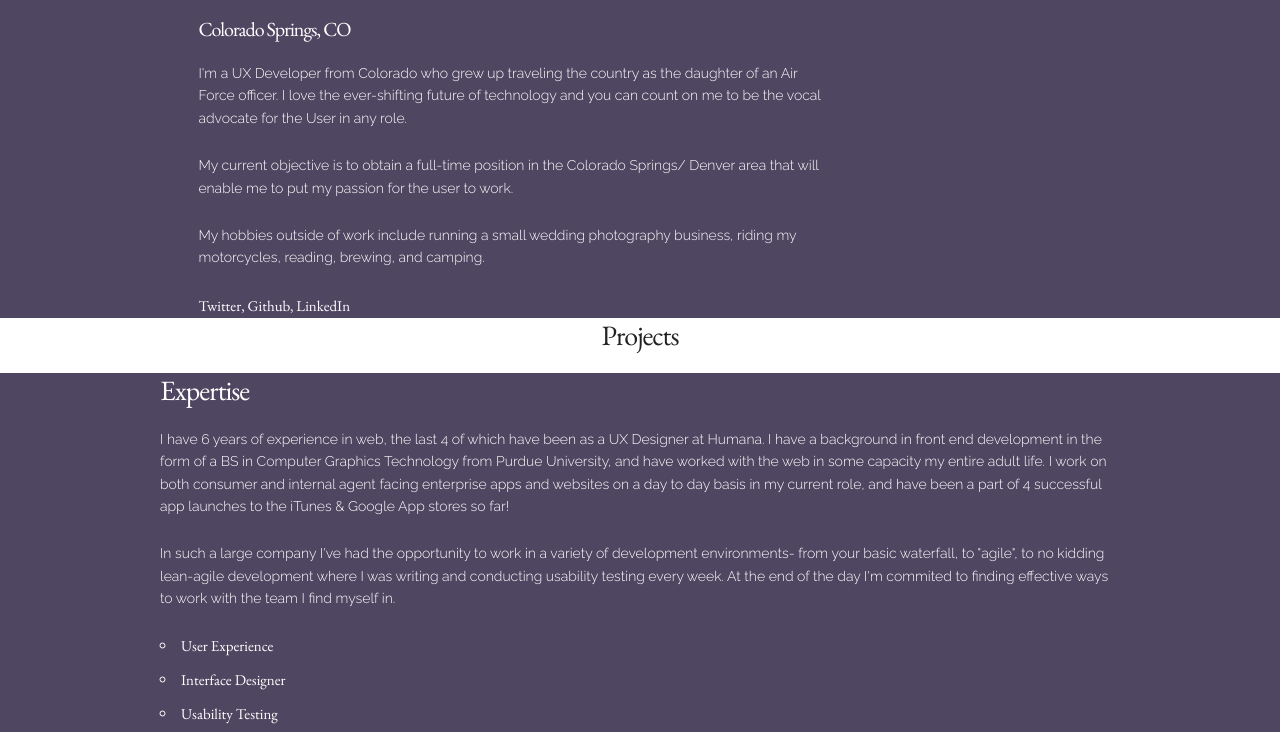
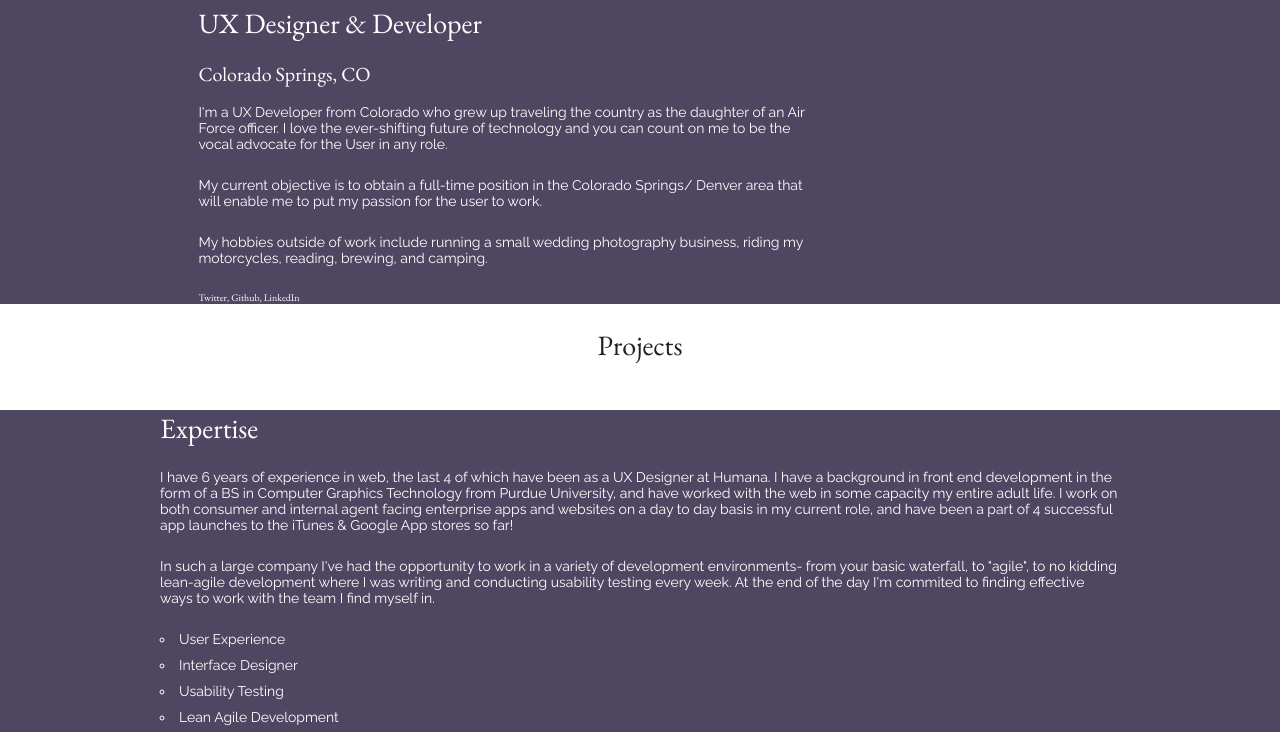
Before and after one commit to AnnaGalante/portfolio, a plain HTML site: page index.html in a window 1280 px wide. Shown: the part 424-1156 px from the top of the page. Drawn offline with nearby package versions, Linux system fonts and the light colour scheme.

Commit message:
typography fiddle
type is rendering poorly

```diff
--- a/css/skeleton.css
+++ b/css/skeleton.css
@@ -121,19 +121,20 @@ are based on 10px sizing. So basically 1.5rem = 15px :) */
 html {
   font-size: 62.5%; }
 body {
-  font-size: 1.5em; /* currently ems cause chrome bug misinterpreting rems on body element */
-  line-height: 1.6;
-  font-weight: 400;
+  /*font-size: 1.5em; /* currently ems cause chrome bug misinterpreting rems on body element */
+  /*line-height: 1.6;
+  /*font-weight: 400;*/
   font-family: "Raleway", "HelveticaNeue", "Helvetica Neue", Helvetica, Arial, sans-serif;
   color: #222; }
 
 
 /* Typography
 –––––––––––––––––––––––––––––––––––––––––––––––––– */
+/*
 h1, h2, h3, h4, h5, h6 {
   margin-top: 0;
   margin-bottom: 2rem;
-  font-weight: 300; }
+  /*font-weight: 300; }
 h1 { font-size: 4.0rem; line-height: 1.2;  letter-spacing: -.1rem;}
 h2 { font-size: 3.6rem; line-height: 1.25; letter-spacing: -.1rem; }
 h3 { font-size: 3.0rem; line-height: 1.3;  letter-spacing: -.1rem; }
@@ -141,7 +142,7 @@ h4 { font-size: 2.4rem; line-height: 1.35; letter-spacing: -.08rem; }
 h5 { font-size: 1.8rem; line-height: 1.5;  letter-spacing: -.05rem; }
 h6 { font-size: 1.5rem; line-height: 1.6;  letter-spacing: 0; }
 
-/* Larger than phablet */
+/* Larger than phablet
 @media (min-width: 550px) {
   h1 { font-size: 5.0rem; }
   h2 { font-size: 4.2rem; }
--- a/styles.css
+++ b/styles.css
@@ -1,7 +1,9 @@
 /* Core Styles *****/
 body{
 	font-family: 'EB Garamond', serif;
-	font-weight: 300;
+	font-weight: normal
+	-webkit-font-smoothing: antialiased;
+    -moz-osx-font-smoothing: grayscale;
 }
 
 .primary{
@@ -15,16 +17,23 @@ body{
 /* Typography ******/
 h1{
 	font-size: 55px;
+	font-weight: lighter;
+	line-height: 1;
 }
 h2{
 	font-size: 28px;
-	line-height: 1.25;
+	font-weight: lighter;
 }
 h3{
 	font-size: 20px;
-	line-height: 1.25;
+	line-height: 1;
+	font-weight: lighter;
 }
 p{
+	font-family: 'Raleway', sans-serif;
+	font-size: 14px;
+}
+li{
 	font-family: 'Raleway', sans-serif;
 	font-size: 14px;
 }
```
